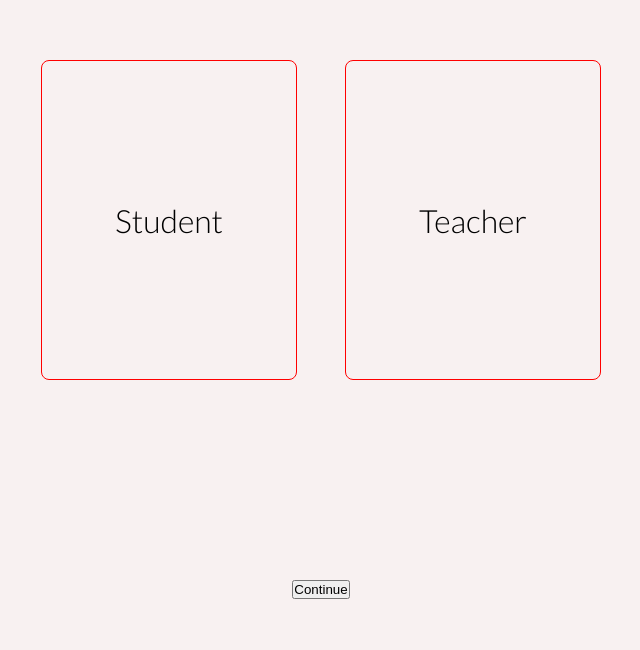
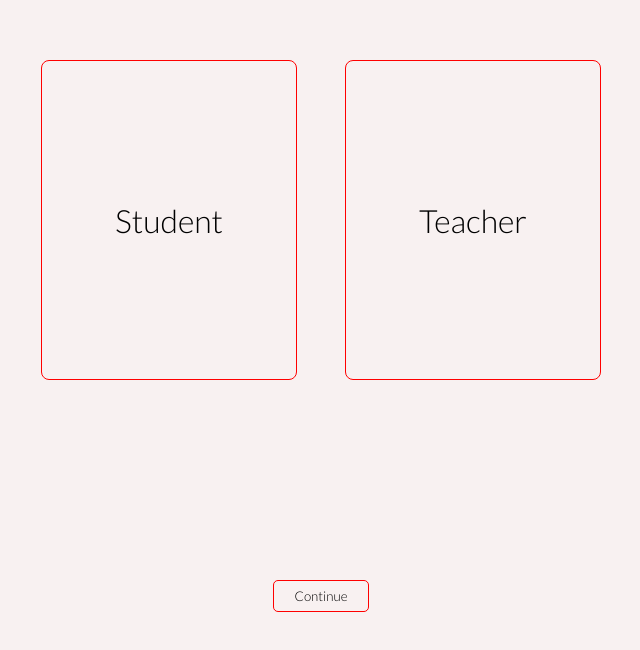
Before and after one commit to pploszaj/TangoTime, a React app: page /role in a window 1280 px wide. Shown: the part 140-790 px from the top of the page, without its empty margins (319-959 px from the left). Built offline with nearby package versions, Linux system fonts and the light colour scheme.

Commit message:
display photo that user selects

```diff
--- a/src/client/styles.scss
+++ b/src/client/styles.scss
@@ -108,6 +108,7 @@ html, body, #root{
     width: 11rem;
     object-fit: cover;
     transition: filter .5s;
+    margin-bottom: 1.5rem;
 }
 
 .form label img:hover{
@@ -203,6 +204,7 @@ html, body, #root{
     font-size: 2rem;
 }
 
+
 .teacher-list-container{
     display: flex;
     flex-direction: column;
@@ -210,8 +212,13 @@ html, body, #root{
     align-items: center;
 }
 
+.role-options button:hover{
+    background-color: rgba(218, 26, 26, 0.271);
+}
+
 .role-options button:focus{
     border: 1px solid blue;
+    background-color: rgba(218, 26, 26, 0.83);
 }
 
 .continue-btn {
@@ -220,6 +227,13 @@ html, body, #root{
 
 .continue-btn button {
     cursor: pointer;
+    font-family: 'Lato', sans-serif;
+    border: 1px solid red;
+    background-color: inherit;
+    border-radius: 5px;
+    height: 2rem;
+    width: 6rem;
+
 }
 
 .booking-page-container{
--- a/src/pages/Signup.tsx
+++ b/src/pages/Signup.tsx
@@ -10,6 +10,7 @@ export const Signup = () => {
   const [phone, setPhone] = useState<string>("");
   const [email, setEmail] = useState<string>("");
   const [password, setPassword] = useState<string>("");
+  const [image,setImage] = useState('https://cdn.pixabay.com/photo/2015/10/05/22/37/blank-profile-picture-973460_1280.png');
   const navigate = useNavigate();
   const { userData, updateUserData } = useContext(UserContext);
 
@@ -49,12 +50,16 @@ export const Signup = () => {
     //redirect
   };
 
+  const uploadHandler = (event: any) => {
+    setImage(URL.createObjectURL(event?.target.files[0]))
+  }
+
   return (
     <div className="signup-form-container">
       <form className="form" onSubmit={handleSignup}>
-        <input type='file' id="upload" style={{display: 'none'}}/>
+        <input type='file' id="upload" style={{display: 'none'}} onChange={uploadHandler}/>
         <label htmlFor="upload">
-          <img src="https://www.powertrafic.fr/wp-content/uploads/2023/04/image-ia-exemple.png" />
+          <img src={image} />
         </label>
         <label htmlFor="firstName"></label>
         <input
```
